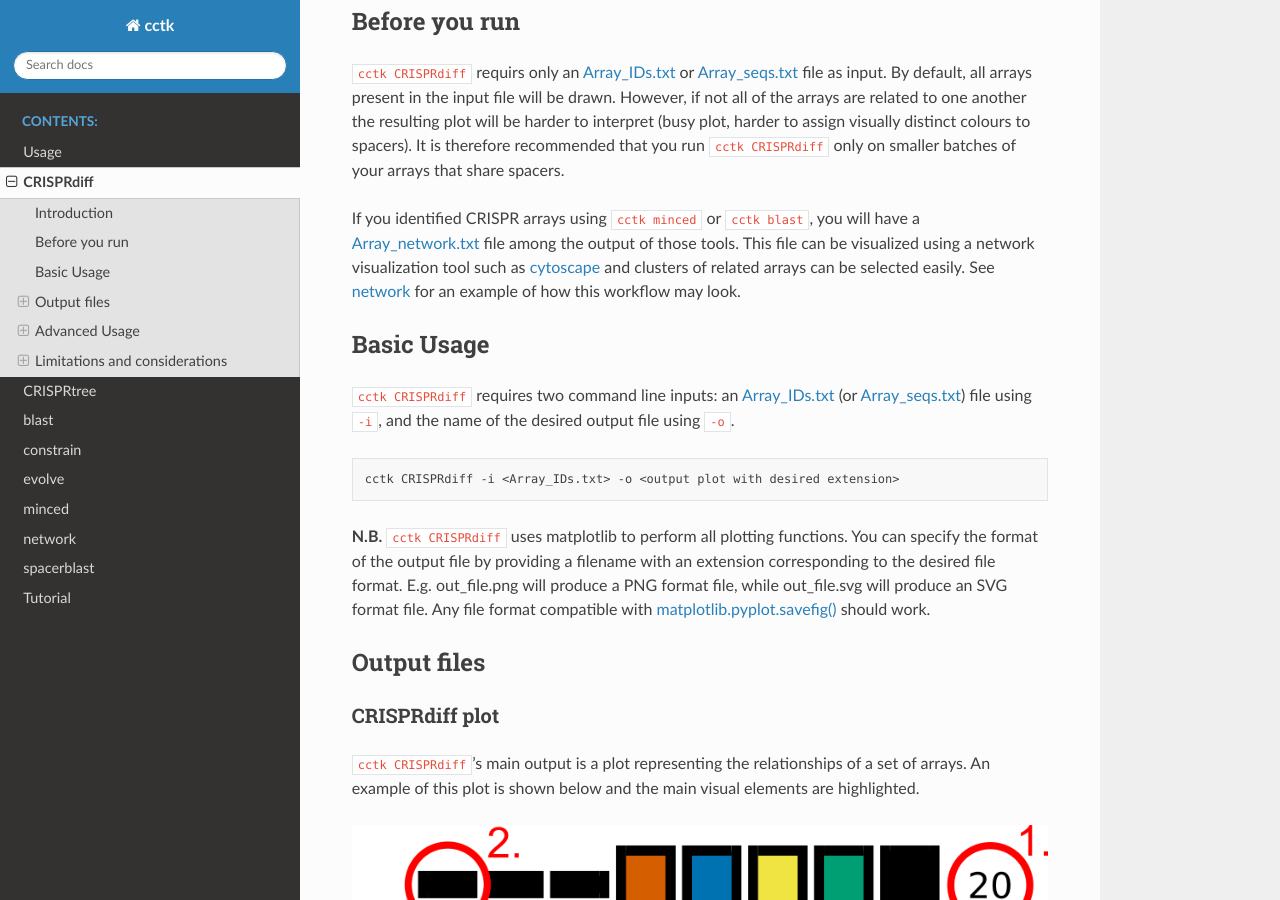
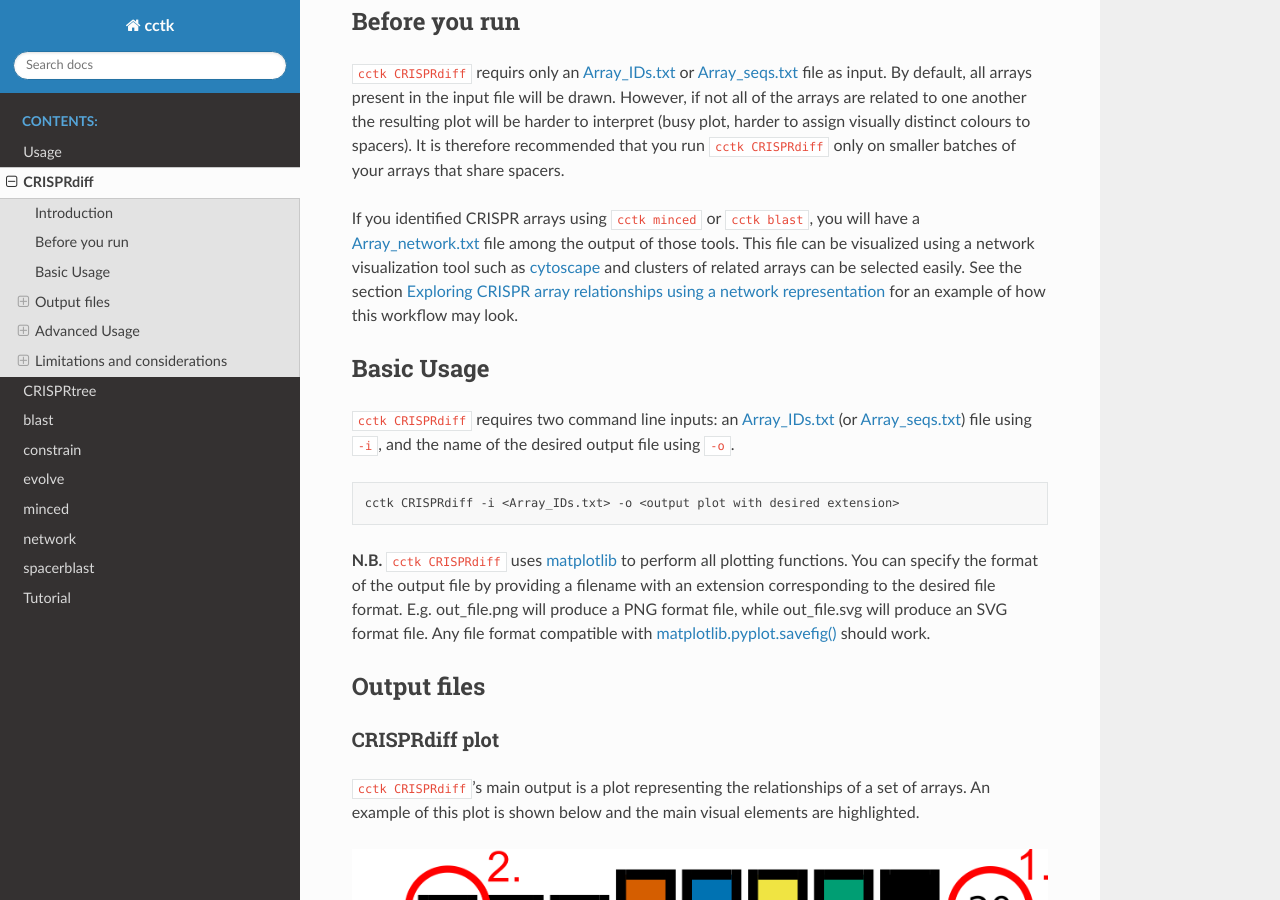
Before and after one commit to Alan-Collins/CRISPR_comparison_toolkit, a Sphinx documentation site: the page built from docs/source/content/CRISPRdiff.rst, in a window 1280 px wide and 900 px high, scrolled down 476 px. Built offline with Sphinx 7.4.7 and the Read the Docs theme 2.0.0, drawn with Linux system fonts in a browser that asks for light colours.

Commit message:
update hyperlinks

```diff
--- a/docs/source/content/CRISPRdiff.rst
+++ b/docs/source/content/CRISPRdiff.rst
@@ -15,7 +15,7 @@ Before you run
 
 ``cctk CRISPRdiff`` requirs only an :ref:`array-ids` or :ref:`array-seqs` file as input. By default, all arrays present in the input file will be drawn. However, if not all of the arrays are related to one another the resulting plot will be harder to interpret (busy plot, harder to assign visually distinct colours to spacers). It is therefore recommended that you run ``cctk CRISPRdiff`` only on smaller batches of your arrays that share spacers.
 
-If you identified CRISPR arrays using ``cctk minced`` or ``cctk blast``, you will have a :ref:`array-network` file among the output of those tools. This file can be visualized using a network visualization tool such as `cytoscape <https://cytoscape.org/download.html>`_ and clusters of related arrays can be selected easily. See `network <content/tutorial.html>`_ for an example of how this workflow may look.
+If you identified CRISPR arrays using ``cctk minced`` or ``cctk blast``, you will have a :ref:`array-network` file among the output of those tools. This file can be visualized using a network visualization tool such as `cytoscape <https://cytoscape.org/download.html>`_ and clusters of related arrays can be selected easily. See the section :ref:`network-tutorial` for an example of how this workflow may look.
 
 .. _diff-basic:
 
@@ -28,7 +28,7 @@ Basic Usage
 
 	cctk CRISPRdiff -i <Array_IDs.txt> -o <output plot with desired extension>
 
-**N.B.** ``cctk CRISPRdiff`` uses matplotlib to perform all plotting functions. You can specify the format of the output file by providing a filename with an extension corresponding to the desired file format. E.g. out_file.png will produce a PNG format file, while out_file.svg will produce an SVG format file. Any file format compatible with `matplotlib.pyplot.savefig() <https://matplotlib.org/stable/api/_as_gen/matplotlib.pyplot.savefig.html>`_ should work.
+**N.B.** ``cctk CRISPRdiff`` uses `matplotlib <https://matplotlib.org/>`_ to perform all plotting functions. You can specify the format of the output file by providing a filename with an extension corresponding to the desired file format. E.g. out_file.png will produce a PNG format file, while out_file.svg will produce an SVG format file. Any file format compatible with `matplotlib.pyplot.savefig() <https://matplotlib.org/stable/api/_as_gen/matplotlib.pyplot.savefig.html>`_ should work.
 
 Output files
 ------------
```
